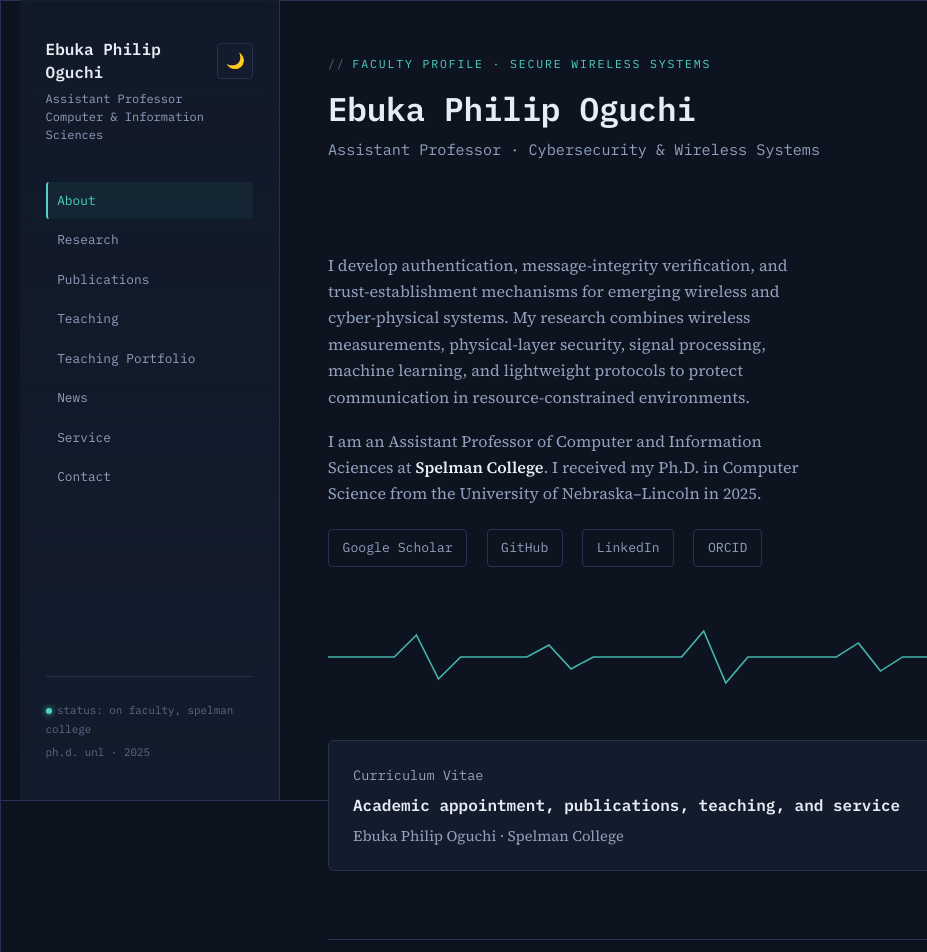
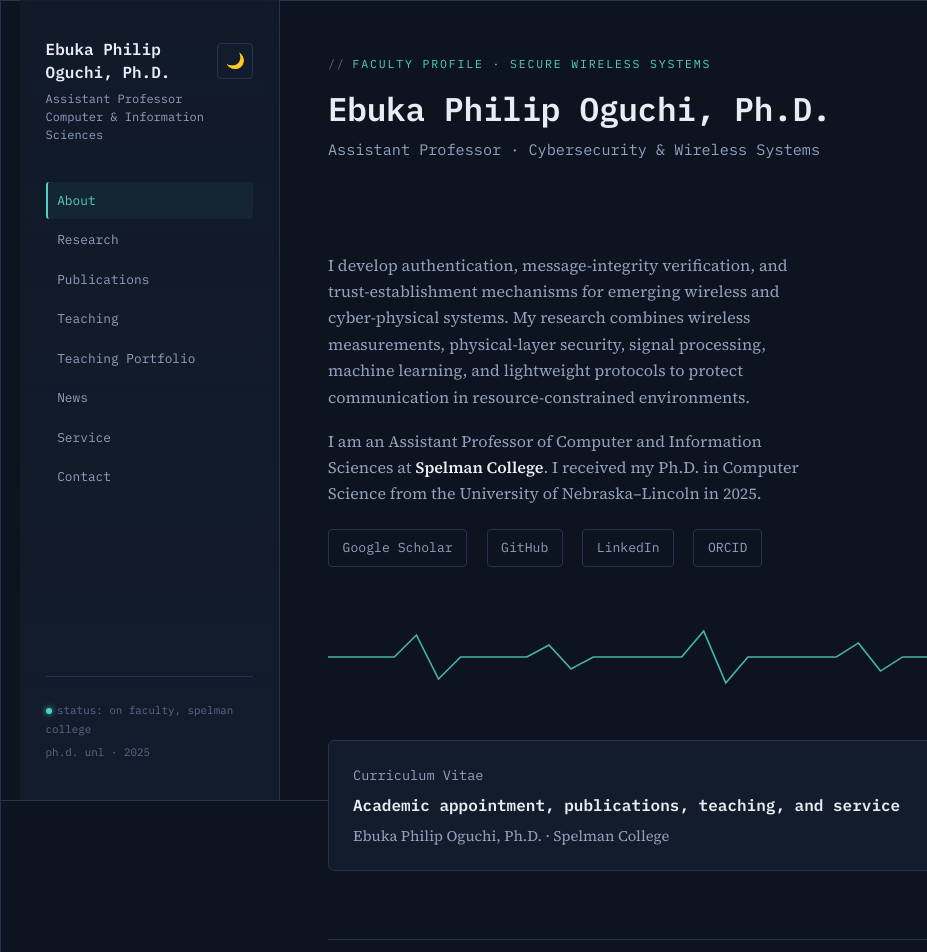
Before and after one commit to ebukaoguchi/ebukaoguchi.github.io, a plain HTML site: page index.html in a window 1280 px wide. Shown: the top 952 px of the page, 0-927 px from the left. Drawn offline with Linux system fonts and the light colour scheme.

Commit message:
Add Ph.D. to the displayed name (hero, brand, titles)

```diff
--- a/index.html
+++ b/index.html
@@ -3,7 +3,7 @@
 <head>
 <meta charset="UTF-8">
 <meta name="viewport" content="width=device-width, initial-scale=1.0">
-<title>Ebuka Philip Oguchi — Assistant Professor, Spelman College</title>
+<title>Ebuka Philip Oguchi, Ph.D. — Assistant Professor, Spelman College</title>
 <meta name="description" content="Academic portfolio of Ebuka Philip Oguchi, Assistant Professor of Computer and Information Sciences at Spelman College. Research in wireless network security, authentication, and trust establishment.">
 <meta name="author" content="Ebuka Philip Oguchi">
 <meta name="theme-color" content="#0d1420">
@@ -11,10 +11,10 @@
 <link rel="canonical" href="https://ebukaoguchi.github.io/">
 <meta property="og:type" content="website">
 <meta property="og:url" content="https://ebukaoguchi.github.io/">
-<meta property="og:title" content="Ebuka Philip Oguchi — Assistant Professor, Spelman College">
+<meta property="og:title" content="Ebuka Philip Oguchi, Ph.D. — Assistant Professor, Spelman College">
 <meta property="og:description" content="Assistant Professor at Spelman College researching authentication, message integrity, and trust establishment for emerging wireless networks.">
 <meta name="twitter:card" content="summary">
-<meta name="twitter:title" content="Ebuka Philip Oguchi — Assistant Professor, Spelman College">
+<meta name="twitter:title" content="Ebuka Philip Oguchi, Ph.D. — Assistant Professor, Spelman College">
 <meta name="twitter:description" content="Authentication, message integrity, and trust establishment for emerging wireless networks.">
 <script type="application/ld+json">
 {
@@ -434,7 +434,7 @@
   <aside class="sidebar">
     <div class="sidebar-top-row">
       <div>
-        <div class="name">Ebuka Philip Oguchi</div>
+        <div class="name">Ebuka Philip Oguchi, Ph.D.</div>
         <div class="role" style="display:none;" id="mobile-hide"></div>
       </div>
       <div style="display:flex; align-items:center; gap:0.5rem;">
@@ -470,7 +470,7 @@
       <div class="eyebrow">faculty profile · secure wireless systems</div>
       <div class="hero-grid">
         <div class="hero-intro">
-          <h1>Ebuka Philip Oguchi</h1>
+          <h1>Ebuka Philip Oguchi, Ph.D.</h1>
           <div class="subtitle">Assistant Professor · Cybersecurity &amp; Wireless Systems</div>
         </div>
         <div class="hero-body">
@@ -538,7 +538,7 @@
         <div class="id-card-copy">
           <div class="field" style="margin-bottom:0.35rem;">Curriculum Vitae</div>
           <div class="id-card-title">Academic appointment, publications, teaching, and service</div>
-          <div class="id-card-meta">Ebuka Philip Oguchi · Spelman College</div>
+          <div class="id-card-meta">Ebuka Philip Oguchi, Ph.D. · Spelman College</div>
         </div>
         <a class="cv-btn" href="CVs.pdf" aria-label="Download Ebuka Philip Oguchi's curriculum vitae as a PDF">
           <span aria-hidden="true">↓</span> Download CV · PDF
```
Also changed, not shown: teaching.html (+2 -2 lines).
